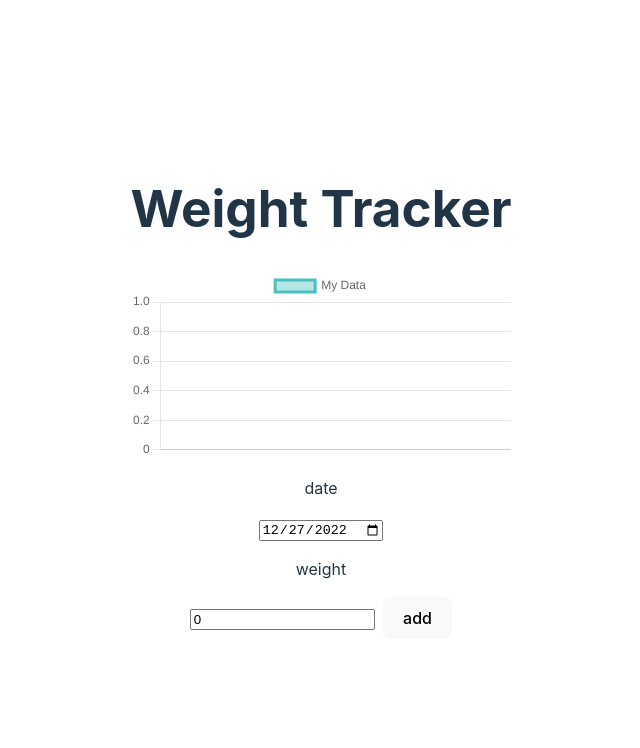
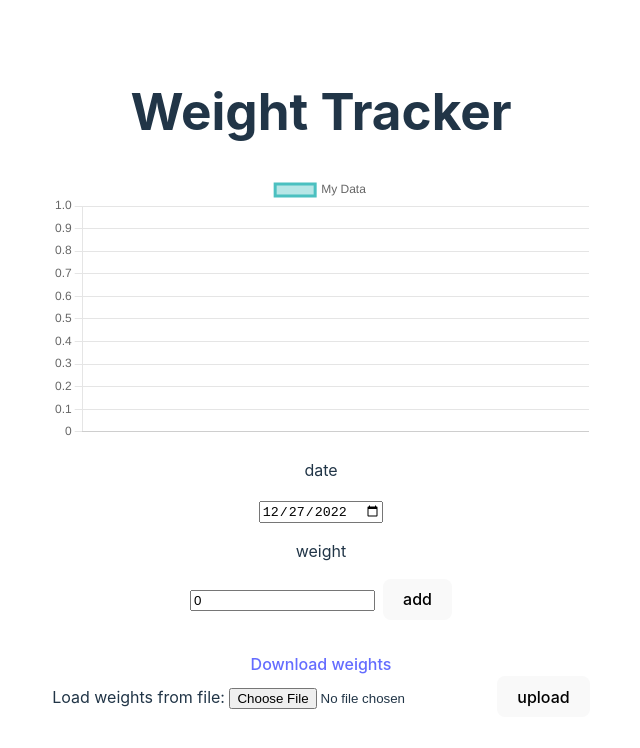
Before and after one commit to pranavbhart/bodyweight-tracker, a React (Vite) app: page / in a window 1280 px wide. Shown: the top 748 px of the page, without its empty margins (319-959 px from the left). Built offline with nearby package versions, Linux system fonts and the light colour scheme.

Commit message:
feat: add ability to download and upload body weight data

```diff
--- a/src/App.jsx
+++ b/src/App.jsx
@@ -42,17 +42,40 @@ function App() {
     setWeights(newArray);
   }
 
+  const handleFileUpload = (event) => {
+    if (confirm("Are you sure you want to overwrite your current weights?")) {
+      const file = document.getElementById('file-selector').files[0];
+      const reader = new FileReader();
+      reader.onload = (event) => {
+        const newWeightsArray = JSON.parse(event.target.result);
+        setWeights(newWeightsArray);
+      };
+      reader.readAsText(file);
+    }
+    else {
+      console.log("File upload cancelled");
+    }
+    event.target.value = null;
+  }
+
   return (
     <div>
       <h1>Weight Tracker</h1>
       <MyChartComponent data={weightsArray} />
 
       <p>date</p>
+      {/*TODO: use forms for inputs */}
       <input id='datePicker' type="date" value={date} onChange={e => setDate(e.target.value)}/>
       <p>weight</p>
       <input type="number" value={weightValue} onChange={e => setWeightValue(e.target.value)} />
-      <button onClick={handleAdd}>add</button>
-
+      <button onClick={handleAdd} style={{marginBottom: "2em"}}>add</button>
+      <br/>
+      <a download="weights.json"
+         href={`data:text/json;charset=utf-8,${encodeURIComponent(JSON.stringify(weightsArray))}`}>Download weights</a>
+      <br/>
+      <label htmlFor="file-selector">Load weights from file: </label>
+      <input type="file" id="file-selector" style={{marginBottom: "2em"}} />
+      <button id='upload-file-btn' onClick={handleFileUpload}>upload</button>
       <ul>
           {weightsArray.map((weightItem, index) => (
             <div key={index} className='weightInfo'>
--- a/src/index.css
+++ b/src/index.css
@@ -69,3 +69,10 @@ button:focus-visible {
     background-color: #f9f9f9;
   }
 }
+
+/* TODO: fix me */
+input[type="file" i] {
+  margin-right: 0.5em;
+  padding: 0;
+  border: 0;
+}
```
